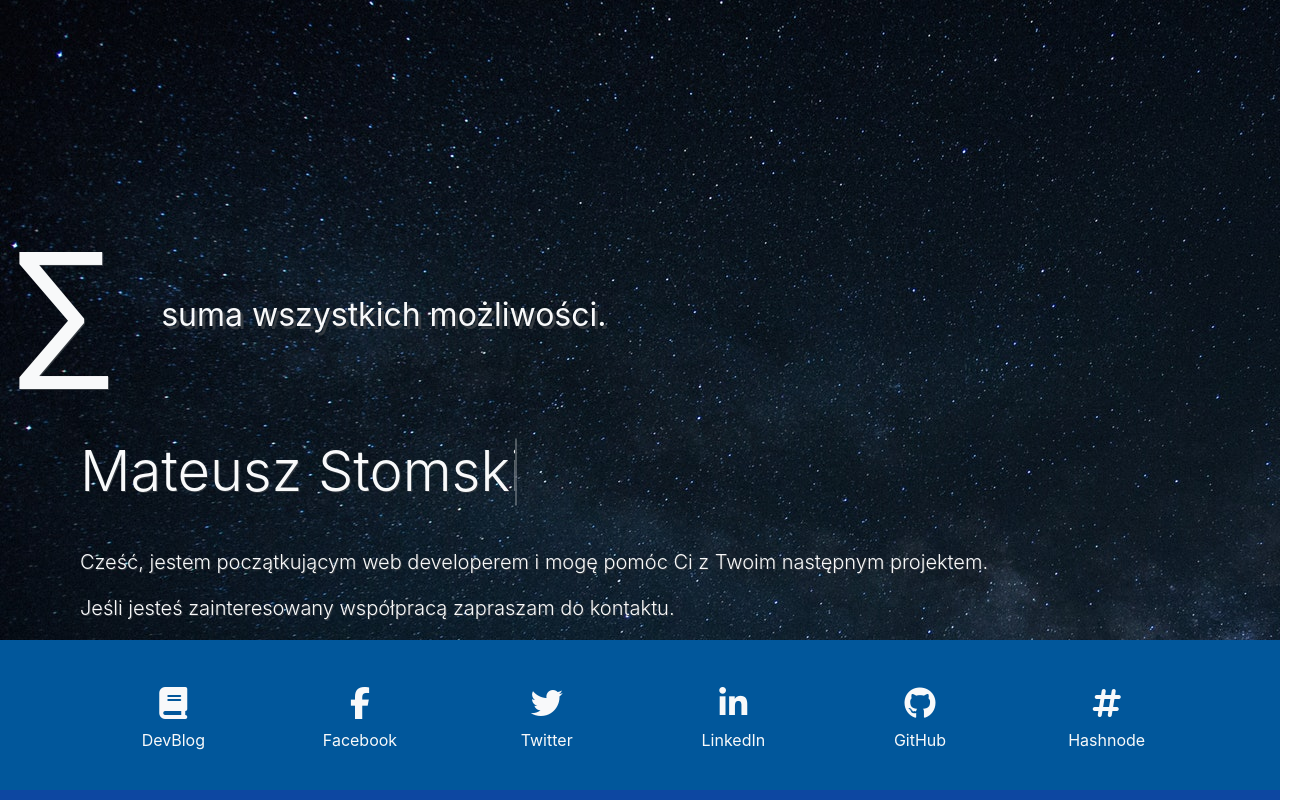
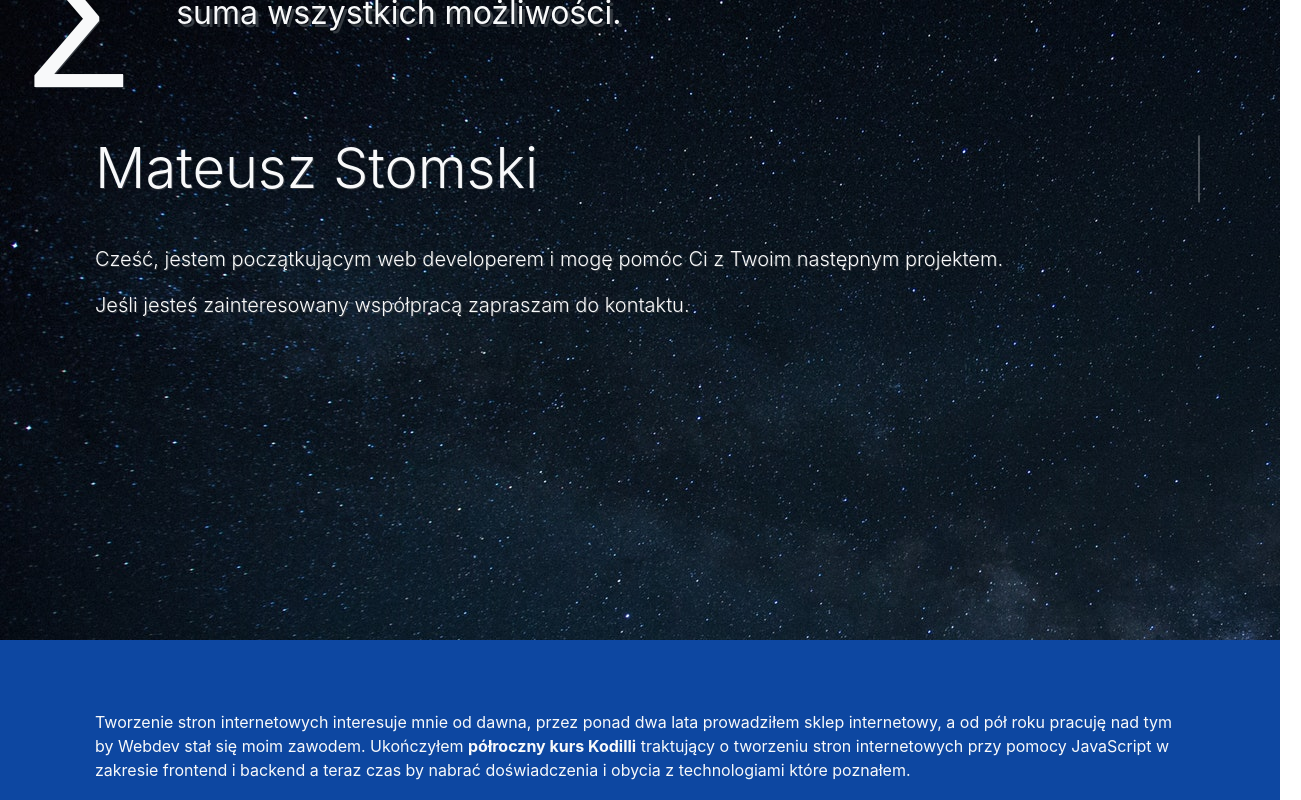
Before and after one commit to lehronn/portfolio-react, a React (Create React App) app: page / in a window 1280 px wide. Shown: the part 160-960 px from the top of the page, 1301 px wide, since content can reach past the window. Built offline with nearby package versions, Linux system fonts and the light colour scheme.

Commit message:
social to down, header RWD, hello RWD

```diff
--- a/src/App.jsx
+++ b/src/App.jsx
@@ -7,6 +7,7 @@ import './images/landscape-sky-night-stars-29435.jpg';
 import './images/pexels-photo-176851.jpeg';
 
 import './App.css';
+import './mediaQueries.css';
 
 import Nav from './Nav.jsx';
 import Jumbotron from './Jumbotron.jsx';
@@ -25,11 +26,11 @@ class App extends Component {
       <div>
         <Nav />
         <Jumbotron />
-        <Social />
         <Hello />
         <Works />
         <Skills />
         <Slider />
+        <Social />
         <Contact />
         <Footer />
       </div>
--- a/src/Hello.jsx
+++ b/src/Hello.jsx
@@ -7,7 +7,7 @@ class Hello extends Component {
         <div id="hello" className="container-fluid hello">
           <div className="container">
             <div className="row">
-              <div className="col text-light">
+              <div className="col-12 text-light">
                 Tworzenie stron internetowych interesuje mnie od dawna, przez ponad dwa lata prowadziłem sklep internetowy, a od pół roku pracuję nad tym by Webdev stał się moim zawodem. Ukończyłem <strong>półroczny kurs Kodilli</strong> traktujący o tworzeniu stron internetowych przy pomocy JavaScript w zakresie frontend i backend a teraz czas by nabrać doświadczenia i obycia z technologiami które poznałem.
                 <br/><br/>
                 <button type="button" className="btn btn-primary float-right">
--- a/src/Jumbotron.css
+++ b/src/Jumbotron.css
@@ -7,7 +7,7 @@ div .jumbotron {
 
 .jumbotron-header {
   position: relative;
-  top: 80%;
+  top: 35%;
   text-shadow: 1px 1px #343a40;
 }
 .jumbotron-header > .fa {
@@ -31,6 +31,15 @@ div .jumbotron {
   left: 8%;
   font-size: 2rem;
   text-shadow: 3px 3px #343a40;
+}
+
+@media (max-width: 768px) {
+  .summa-subtext {
+    font-size: 1rem;
+    position: absolute;
+    bottom: 100%;
+    left: 8%;
+  }
 }
 
 /* start of TYPEWRITER ANIMATION */
@@ -57,3 +66,12 @@ div .jumbotron {
   to{border-right-color: transparent;}
 }
 /* end of TYPEWRITER ANIMATION */
+
+@media (max-width: 530px) {
+  .display-4 {
+    font-size: 2rem;
+  }
+  .lead {
+    font-size: 1rem;
+  }
+}
--- a/src/Jumbotron.jsx
+++ b/src/Jumbotron.jsx
@@ -6,15 +6,17 @@ class Jumbotron extends Component {
     return (
       <div className="jumbotron">
         <div className="container jumbotron-header text-light">
-          <span className="summa text-light">&sum;</span>
-          <span className="summa-subtext text-light">suma wszystkich możliwości.</span>
-          <h1 className="display-4 line-1 typewriter">Mateusz Stomski</h1>
-          <p className="lead">
-            Cześć, jestem początkującym web developerem i mogę pomóc Ci z Twoim następnym projektem.
-          </p>
-          <p className="lead">
-            Jeśli jesteś zainteresowany współpracą zapraszam do kontaktu.
-          </p>
+          <div className="row">
+            <span className="summa text-light col-12">&sum;</span>
+            <span className="summa-subtext text-light col-12">suma wszystkich możliwości.</span>
+            <h1 className="display-4 line-1 typewriter col-12">Mateusz Stomski</h1>
+            <p className="lead col-12">
+              Cześć, jestem początkującym web developerem i mogę pomóc Ci z Twoim następnym projektem.
+            </p>
+            <p className="lead col-12">
+              Jeśli jesteś zainteresowany współpracą zapraszam do kontaktu.
+            </p>
+          </div>
         </div>
       </div>
     );
--- a/src/Skills.jsx
+++ b/src/Skills.jsx
@@ -7,22 +7,22 @@ class Skills extends Component {
       <div id="skills" className="container-fluid skills">
         <div className="container">
           <div className="row justify-content-center text-light">
-          <div className="col-12">
-            <h5>Czego używam?</h5>
-          </div>
-            <div className="col">
+            <div className="col-12">
+              <h5>Czego używam?</h5>
+            </div>
+            <div className="col-12 col-lg-3">
               <h5>HTML&SASS</h5>
               <p>Technologie będące u samych podstaw dzisiejszej mobilnej rewolucji nie stoją w miejscu a zastosowanie ich w dzisiejszych aplikacjach wymaga coraz bardziej zaawansowanych technik.<strong>Sass</strong> i <strong>PUG</strong> pozwalają na więcej, szybciej i wygodniej!</p>
             </div>
-            <div className="col">
+            <div className="col-12 col-lg-3">
               <h5>Javascript</h5>
               <p>JavaScript zmienił oblicze dzisiejszych stron internetowych. Od blokowanego i znienawidzonego języka client-side stał się uniwersalną technologią w której powstaje nie tylko front-end, ale i back-end stron internetowych oraz aplikacje dostępne na telefony i komputery.</p>
             </div>
-            <div className="col">
+            <div className="col-12 col-lg-3">
               <h5>ReactJS, Redux</h5>
               <p>JavaScript dzisiaj to nie tylko zwykły język ale wspaniała i bardzo aktywna społeczność dzięki której codziennie mają miejsce nowe innowacyjne rozwiązania. Jeśli chcemy być zawsze na bieżąco przyda się na pewno <strong>Babel, ReactJS, ReduxJS, JSX</strong> oraz <strong>React-Router</strong>.</p>
             </div>
-            <div className="col">
+            <div className="col-12 col-lg-3">
               <h5>Grunt, Gulp, Webpack</h5>
               <p>Tworzenie aplikacji internetowych jest dużo bardziej skomplikowane niż jeszcze kilka lat temu. By poradzić sobie z dzisiejszymi i przyszlymi zadaniami konieczne są dodatkowe narzędzia, takie jak: <strong>Git, Grunt, Gulp</strong> czy <strong>Webpack.</strong></p>
             </div>
--- a/src/Social.css
+++ b/src/Social.css
@@ -1,7 +1,7 @@
 div .social {
-  background-color: #01579B;
+  background-color: #0288D1;
   padding: 25px 0 25px 0;
-  height: 150px;
+  height: 300px;
 }
 
 div .social-link {
@@ -32,11 +32,6 @@ div .social-link {
   opacity: 75%;
 }
 
-.social-link:hover .social-icon {
-  font-size: 3rem;
-  transition: font-size ease-out 0.2s;
-}
-
 .social-link:hover .social-desc {
   opacity: 100%;
   transition: opacity ease-out 0.2s;
--- a/src/Social.jsx
+++ b/src/Social.jsx
@@ -7,27 +7,27 @@ class Social extends Component {
         <div id="social" className="container-fluid social">
             <div className="container">
               <div className="row">
-                <div className="social-link col text-light">
+                <div className="social-link col-4 text-light">
                   <a className="text-light social-icon" href="https://www.blog.stomski.pl"><i className="fa fa-book social-icon" aria-hidden="true"></i></a><br/>
                   DevBlog<br/>
                 </div>
-                <div className="social-link col text-light">
+                <div className="social-link col-4 text-light">
                   <a className="text-light social-icon" href="https://www.facebook.com/mateusz.stomski"><i className="fa fa-facebook social-icon" aria-hidden="true"></i></a><br/>
                   Facebook<br/>
                 </div>
-                <div className="social-link col text-light">
+                <div className="social-link col-4 text-light">
                   <a className="text-light social-icon" href="https://twitter.com/mateuszstomski"><i className="fa fa-twitter social-icon" aria-hidden="true"></i></a><br/>
                   Twitter
                 </div>
-                <div className="social-link col text-light">
+                <div className="social-link col-4 text-light">
                   <a className="text-light social-icon" href="http://www.linkedin.com/in/mateusz-stomski-b3337b48"><i className="fa fa-linkedin social-icon" aria-hidden="true"></i></a><br/>
                   LinkedIn
                 </div>
-                <div className="social-link col text-light">
+                <div className="social-link col-4 text-light">
                   <a className="text-light social-icon" href="https://github.com/lehronn"><i className="fa fa-github social-icon" aria-hidden="true"></i></a><br/>
                   GitHub<br/>
                 </div>
-                <div className="social-link col text-light">
+                <div className="social-link col-4 text-light">
                   <a className="text-light social-icon" href="https://hashnode.com/@lehronn"><i className="fa fa-hashtag social-icon" aria-hidden="true"></i></a><br/>
                   Hashnode
                 </div>
--- /dev/null
+++ b/src/mediaQueries.css
@@ -0,0 +1,18 @@
+// Extra small devices (portrait phones, less than 576px)
+// No media query since this is the default in Bootstrap
+
+// Small devices (landscape phones, 576px and up)
+@media (min-width: 576px) {}
+
+// Medium devices (tablets, 768px and down)
+@media (max-width: 768px) {
+  .summa-subtext {
+    font-size: 1rem;
+  }
+}
+
+// Large devices (desktops, 992px and up)
+@media (min-width: 992px) {}
+
+// Extra large devices (large desktops, 1200px and up)
+@media (min-width: 1200px) {}
```
